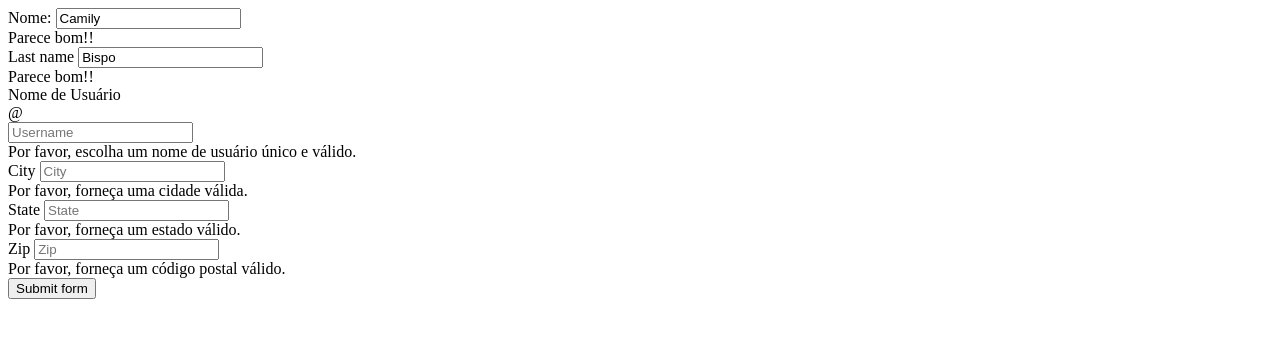
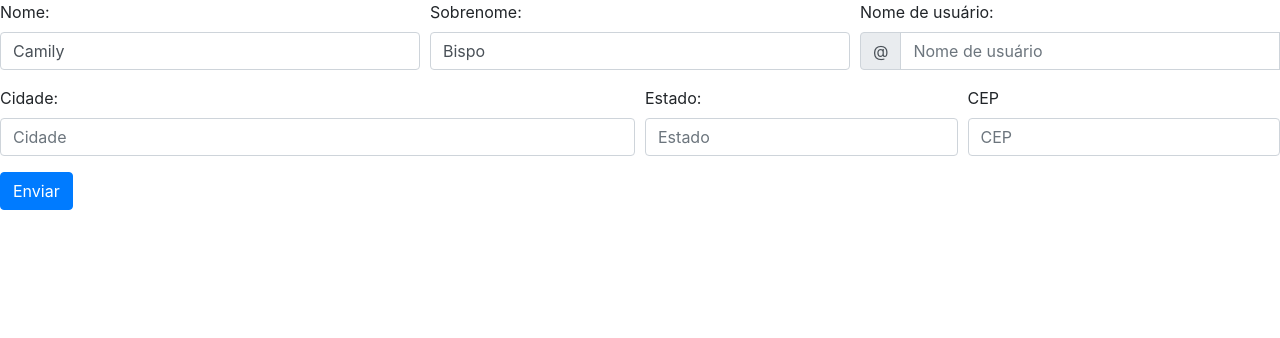
Before and after one commit to camisvb/frmCadastro, a plain HTML site: page index.html in a window 1280 px wide. Drawn offline with nearby package versions, Linux system fonts and the light colour scheme.

Commit message:
Subindo Meu Projeto

```diff
--- a/index.html
+++ b/index.html
@@ -3,64 +3,89 @@
 <head>
     <meta charset="UTF-8">
     <meta name="viewport" content="width=device-width, initial-scale=1.0">
+    <link rel="stylesheet" href="https://cdn.jsdelivr.net/npm/bootstrap@4.1.3/dist/css/bootstrap.min.css" integrity="sha384-MCw98/SFnGE8fJT3GXwEOngsV7Zt27NXFoaoApmYm81iuXoPkFOJwJ8ERdknLPMO" crossorigin="anonymous">
     <title>Document</title>
 </head>
 <body>
-
-</body>
-</html><form class="needs-validation" novalidate>
+   <form class="needs-validation" novalidate>
   <div class="form-row">
     <div class="col-md-4 mb-3">
-      <label for="validationTooltip01">Nome:</label>
-      <input type="text" class="form-control" id="validationTooltip01" placeholder="Primeiro nome" value="Camily" required>
-      <div class="valid-tooltip">
-        Parece bom!!
+      <label for="validationCustom01">Nome:</label>
+      <input type="text" class="form-control" id="validationCustom01" placeholder="Seu nome" value="Camily" required>
+      <div class="valid-feedback">
+        Continue!
       </div>
     </div>
     <div class="col-md-4 mb-3">
-      <label for="validationTooltip02">Last name</label>
-      <input type="text" class="form-control" id="validationTooltip02" placeholder="Sobrenome" value="Bispo" required>
-      <div class="valid-tooltip">
-       Parece bom!!
+      <label for="validationCustom02">Sobrenome:</label>
+      <input type="text" class="form-control" id="validationCustom02" placeholder="Sobrenome" value="Bispo" required>
+      <div class="valid-feedback">
+        Continue!
       </div>
     </div>
     <div class="col-md-4 mb-3">
-      <label for="validationTooltipUsername">Nome de Usuário</label>
+      <label for="validationCustomUsername">Nome de usuário:</label>
       <div class="input-group">
         <div class="input-group-prepend">
-          <span class="input-group-text" id="validationTooltipUsernamePrepend">@</span>
+          <span class="input-group-text" id="inputGroupPrepend">@</span>
         </div>
-        <input type="text" class="form-control" id="validationTooltipUsername" placeholder="Username" aria-describedby="validationTooltipUsernamePrepend" required>
-        <div class="invalid-tooltip">
-          Por favor, escolha um nome de usuário único e válido.
+        <input type="text" class="form-control" id="validationCustomUsername" placeholder="Nome de usuário" aria-describedby="inputGroupPrepend" required>
+        <div class="invalid-feedback">
+          Por favor escolha um nome de usuário
         </div>
       </div>
     </div>
   </div>
   <div class="form-row">
     <div class="col-md-6 mb-3">
-      <label for="validationTooltip03">City</label>
-      <input type="text" class="form-control" id="validationTooltip03" placeholder="City" required>
-      <div class="invalid-tooltip">
-        Por favor, forneça uma cidade válida.
+      <label for="validationCustom03">Cidade:</label>
+      <input type="text" class="form-control" id="validationCustom03" placeholder="Cidade" required>
+      <div class="invalid-feedback">
+        Coloque uma cidade válida.
       </div>
     </div>
     <div class="col-md-3 mb-3">
-      <label for="validationTooltip04">State</label>
-      <input type="text" class="form-control" id="validationTooltip04" placeholder="State" required>
-      <div class="invalid-tooltip">
-        Por favor, forneça um estado válido.
-
+      <label for="validationCustom04">Estado:</label>
+      <input type="text" class="form-control" id="validationCustom04" placeholder="Estado" required>
+      <div class="invalid-feedback">
+        Coloque um estado válido.
       </div>
     </div>
     <div class="col-md-3 mb-3">
-      <label for="validationTooltip05">Zip</label>
-      <input type="text" class="form-control" id="validationTooltip05" placeholder="Zip" required>
-      <div class="invalid-tooltip">
-        Por favor, forneça um código postal válido.
-
+      <label for="validationCustom05">CEP</label>
+      <input type="text" class="form-control" id="validationCustom05" placeholder="CEP" required>
+      <div class="invalid-feedback">
+        Coloque um CEP válido.
       </div>
     </div>
   </div>
-  <button class="btn btn-primary" type="submit">Submit form</button>
+      </div>
+    </div>
+  </div>
+  <button class="btn btn-primary" type="submit">Enviar</button>
 </form>
+<script src="https://code.jquery.com/jquery-3.3.1.slim.min.js" integrity="sha384-q8i/X+965DzO0rT7abK41JStQIAqVgRVzpbzo5smXKp4YfRvH+8abtTE1Pi6jizo" crossorigin="anonymous"></script>
+<script src="https://cdn.jsdelivr.net/npm/popper.js@1.14.3/dist/umd/popper.min.js" integrity="sha384-ZMP7rVo3mIykV+2+9J3UJ46jBk0WLaUAdn689aCwoqbBJiSnjAK/l8WvCWPIPm49" crossorigin="anonymous"></script>
+<script src="https://cdn.jsdelivr.net/npm/bootstrap@4.1.3/dist/js/bootstrap.min.js" integrity="sha384-ChfqqxuZUCnJSK3+MXmPNIyE6ZbWh2IMqE241rYiqJxyMiZ6OW/JmZQ5stwEULTy" crossorigin="anonymous"></script>
+<script>
+// Example starter JavaScript for disabling form submissions if there are invalid fields
+(function() {
+  'use strict';
+  window.addEventListener('load', function() {
+    // Fetch all the forms we want to apply custom Bootstrap validation styles to
+    var forms = document.getElementsByClassName('needs-validation');
+    // Loop over them and prevent submission
+    var validation = Array.prototype.filter.call(forms, function(form) {
+      form.addEventListener('submit', function(event) {
+        if (form.checkValidity() === false) {
+          event.preventDefault();
+          event.stopPropagation();
+        }
+        form.classList.add('was-validated');
+      }, false);
+    });
+  }, false);
+})();
+</script>
+</body>
+</html>
```
